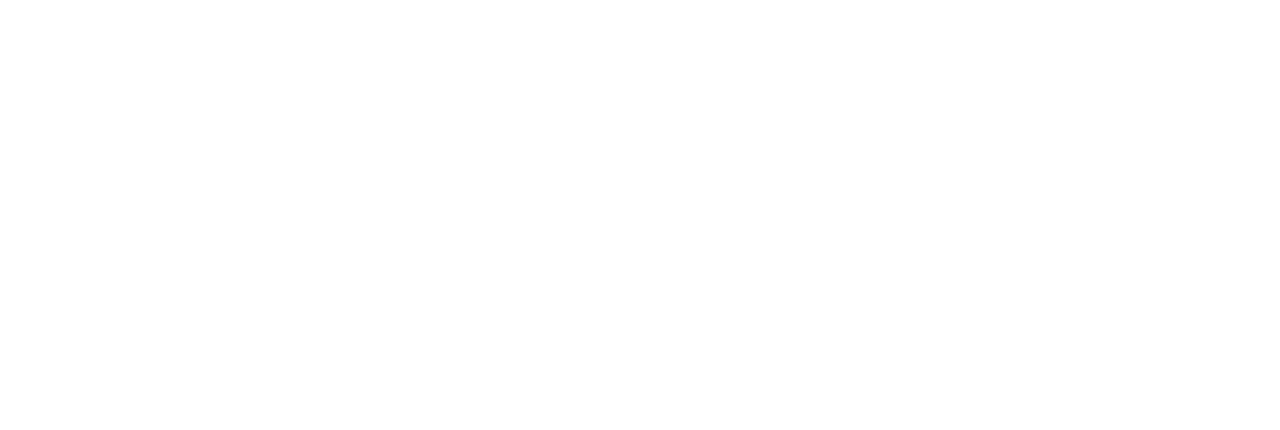
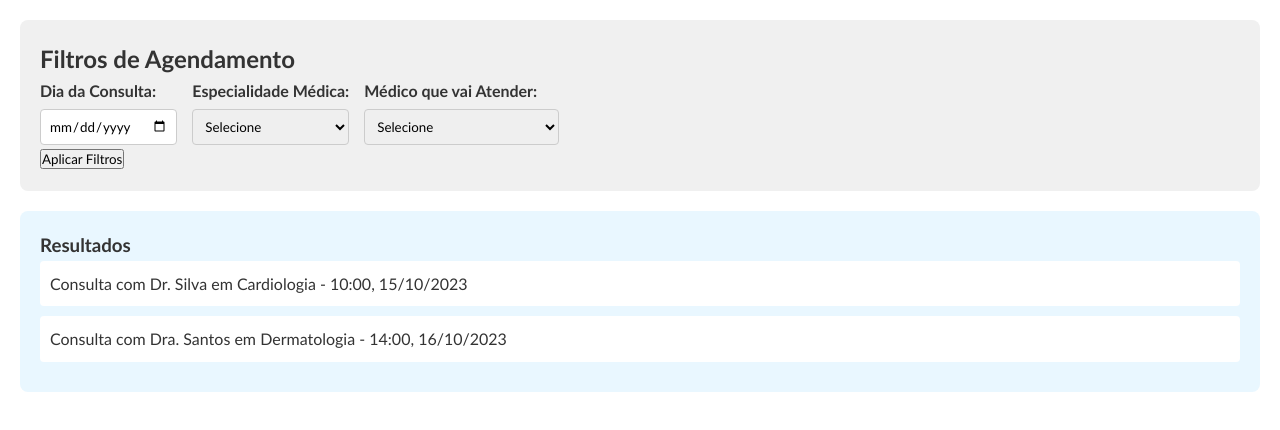
Before and after one commit to MaiaDiber/Site_TCC, a React (Vite) app in the folder FRONTEND/: page /Forms in a window 1280 px wide. Before the commit this address had no page. Shown: the top 430 px of the page. Built offline with nearby package versions, Linux system fonts and the light colour scheme.

Commit message:
jjjjjjjj

```diff
--- /dev/null
+++ b/FRONTEND/src/pages/Formulario/index.jsx
@@ -0,0 +1,92 @@
+import React, { useState } from 'react';
+import './index.scss'; // Assumindo que o SCSS contém estilos para .header, .filters, etc., como no exemplo anterior
+
+export default function Form() {
+  // Estados para os filtros
+  const [dia, setDia] = useState('');
+  const [especialidade, setEspecialidade] = useState('');
+  const [medico, setMedico] = useState('');
+
+  // Estado para os resultados (simulados; em produção, busque de uma API)
+  const [resultados, setResultados] = useState([
+    { id: 1, medico: 'Dr. Silva', especialidade: 'Cardiologia', horario: '10:00', data: '15/10/2023' },
+    { id: 2, medico: 'Dra. Santos', especialidade: 'Dermatologia', horario: '14:00', data: '16/10/2023' },
+  ]);
+
+  // Função para aplicar filtros (simples; substitua por lógica real)
+  const aplicarFiltros = () => {
+    // Exemplo: Filtrar resultados baseados nos valores selecionados
+    const filtrados = resultados.filter(item => {
+      return (
+        (!dia || item.data === dia) &&
+        (!especialidade || item.especialidade.toLowerCase().includes(especialidade.toLowerCase())) &&
+        (!medico || item.medico.toLowerCase().includes(medico.toLowerCase()))
+      );
+    });
+    setResultados(filtrados); // Atualiza a lista (ou faça uma requisição)
+    alert(`Filtros aplicados: Dia=${dia}, Especialidade=${especialidade}, Médico=${medico}`);
+  };
+
+  return (
+    <div>
+      {/* Cabeçalho com Filtros */}
+      <div className="header">
+        <h2>Filtros de Agendamento</h2>
+        <div className="filters">
+          <div className="filter">
+            <label htmlFor="dia">Dia da Consulta:</label>
+            <input
+              type="date"
+              id="dia"
+              value={dia}
+              onChange={(e) => setDia(e.target.value)}
+            />
+          </div>
+          <div className="filter">
+            <label htmlFor="especialidade">Especialidade Médica:</label>
+            <select
+              id="especialidade"
+              value={especialidade}
+              onChange={(e) => setEspecialidade(e.target.value)}
+            >
+              <option value="">Selecione</option>
+              <option value="cardiologia">Cardiologia</option>
+              <option value="dermatologia">Dermatologia</option>
+              <option value="ortopedia">Ortopedia</option>
+              {/* Adicione mais opções */}
+            </select>
+          </div>
+          <div className="filter">
+            <label htmlFor="medico">Médico que vai Atender:</label>
+            <select
+              id="medico"
+              value={medico}
+              onChange={(e) => setMedico(e.target.value)}
+            >
+              <option value="">Selecione</option>
+              <option value="dr_silva">Dr. Silva (Cardiologia)</option>
+              <option value="dra_santos">Dra. Santos (Dermatologia)</option>
+              <option value="dr_oliveira">Dr. Oliveira (Ortopedia)</option>
+              {/* Adicione mais opções */}
+            </select>
+          </div>
+        </div>
+        <button onClick={aplicarFiltros}>Aplicar Filtros</button>
+      </div>
+
+      {/* Resultados Abaixo do Cabeçalho */}
+      <div className="results">
+        <h3>Resultados</h3>
+        {resultados.length > 0 ? (
+          resultados.map((item) => (
+            <div key={item.id} className="result-item">
+              Consulta com {item.medico} em {item.especialidade} - {item.horario}, {item.data}
+            </div>
+          ))
+        ) : (
+          <p>Nenhum resultado encontrado.</p>
+        )}
+      </div>
+    </div>
+  );
+}
--- /dev/null
+++ b/FRONTEND/src/pages/Formulario/index.scss
@@ -0,0 +1,49 @@
+// index.scss - Estilos para o componente Form
+
+body {
+  font-family: Arial, sans-serif;
+  margin: 20px;
+}
+
+.header {
+  background-color: #f0f0f0;
+  padding: 20px;
+  border-radius: 8px;
+  margin-bottom: 20px;
+}
+
+.filters {
+  display: flex;
+  gap: 15px;
+  flex-wrap: wrap;
+}
+
+.filter {
+  display: flex;
+  flex-direction: column;
+}
+
+label {
+  font-weight: bold;
+  margin-bottom: 5px;
+}
+
+select,
+input {
+  padding: 8px;
+  border: 1px solid #ccc;
+  border-radius: 4px;
+}
+
+.results {
+  background-color: #e9f7ff;
+  padding: 20px;
+  border-radius: 8px;
+}
+
+.result-item {
+  margin-bottom: 10px;
+  padding: 10px;
+  background-color: white;
+  border-radius: 4px;
+}
--- a/FRONTEND/src/pages/home/index.jsx
+++ b/FRONTEND/src/pages/home/index.jsx
@@ -1,9 +1,11 @@
-import { Link } from 'react-router';
+import { useNavigate } from 'react-router-dom';
 import Cabeçalho from '../../components/Index/cabecalho';
 import Rodape from '../../components/Index/rodape';
 import './index.scss';
 
 export default function Home() {
+  const navigate = useNavigate();
+
   return (
     <>
       <section className='Tudo'>
@@ -28,11 +30,11 @@ export default function Home() {
             </div>
         </div>
         <div className='Cartoes'>
-            <div className='Card'>
+            <div className='Card' onClick={() => navigate('/Vacinaçoes')}>
                 <h3>Vacinas disponíveis</h3>
                 <p>Todas as UBS oferecem vacinas</p>
             </div>
-            <div className='Card'>
+            <div className='Card' onClick={() => navigate('/UPAs')}>
                 <h3>Unidades de saúde</h3>
                 <p>Procure as UBS mais próximas</p>
             </div>
@@ -43,7 +45,8 @@ export default function Home() {
         </div>
 
         <div className='Cartoes2'>
-            <div className='Card2'>
+
+            <div className='Card2' onClick={() => navigate('')}>
                 <img src='/public/assets/Images/pp.png' alt='popo' width='50px' className='primeira'/>
                 <h3>Consultas disponíveis</h3>
             </div>
--- a/FRONTEND/src/pages/home/index.scss
+++ b/FRONTEND/src/pages/home/index.scss
@@ -107,6 +107,7 @@
         padding: 30px;
         height: 150px;
         width: 300px;
+        cursor: pointer;
 
         h3{
           font-size: 22px;
--- a/FRONTEND/src/routes.jsx
+++ b/FRONTEND/src/routes.jsx
@@ -16,6 +16,7 @@ import PaginaAdmin from './pages/Admin/Principal';
 import EsqueciSenha from './pages/RedefinirSenha/enviarEmail';
 import UPAs from './pages/UPAs/upa';
 import CalendarioVacinacao from './pages/Vacinacao/CalendarioVacinacao';
+import Form from './pages/Formulario/index'
 
 
 export default function Navegation() {
@@ -37,6 +38,7 @@ export default function Navegation() {
                 <Route path='/Mapa' element={<RotaProtegida><TesteMapa/></RotaProtegida>} />
                 <Route path='/Admin'  element={<RotaProtegida tipoPermitido="admin"><PaginaAdmin /></RotaProtegida>}/>
                 <Route path='/SolicitaçõesAdmin'  element={<RotaProtegida tipoPermitido="admin"><Solicitacoes /></RotaProtegida>}/>
+                <Route path='/Forms' element={<Form/>}/>
             </Routes>
         </BrowserRouter>
     );
```
